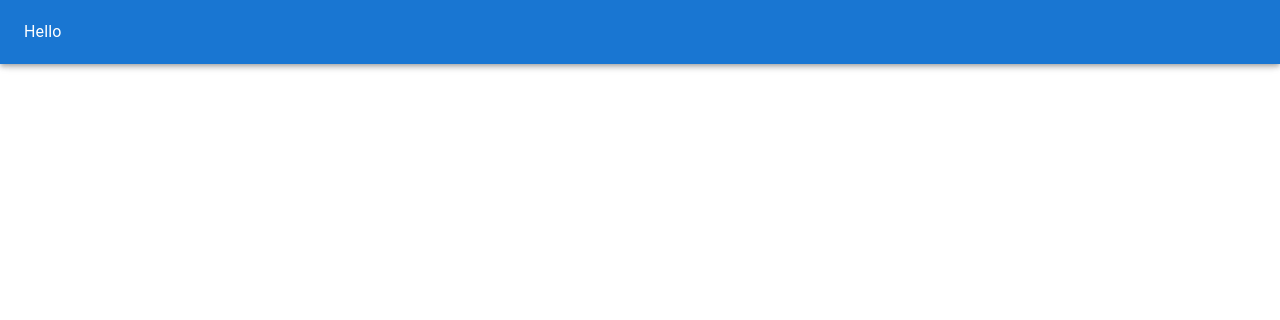
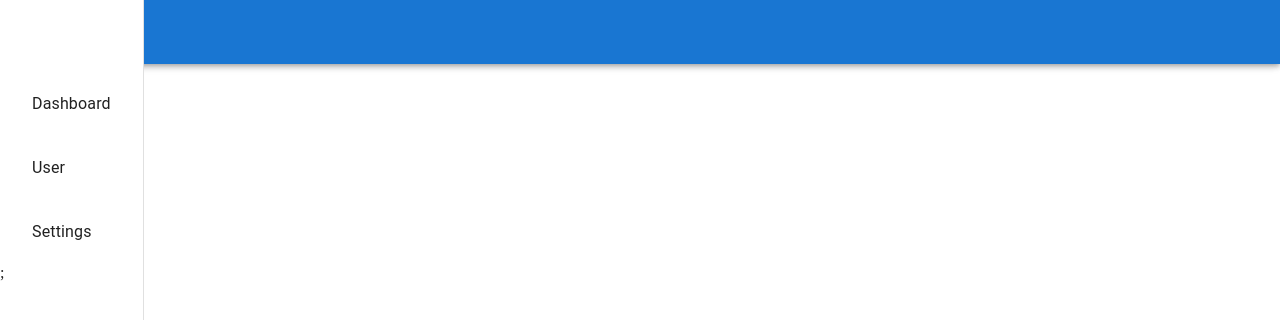
Before and after one commit to SandraCDT15/js-exercises, a Next.js app in the folder weekFour/exercise-1-ssr/: page / in a window 1280 px wide. Shown: the top 320 px of the page. Built offline with nearby package versions, Linux system fonts and the light colour scheme.

Commit message:
Add drawer element

```diff
--- a/weekFour/exercise-1-ssr/src/app/page.js
+++ b/weekFour/exercise-1-ssr/src/app/page.js
@@ -1,10 +1,12 @@
 import Appbar from "@/components/Appbar";
+import DrawerElm from "@/components/Drawer";
 import { Box } from "@mui/material";
 
 export default function Home() {
   return (
     <Box>
       <Appbar />
+      <DrawerElm />
     </Box>
   );
 }
--- /dev/null
+++ b/weekFour/exercise-1-ssr/src/components/Drawer.jsx
@@ -0,0 +1,36 @@
+import {
+  Box,
+  Drawer,
+  List,
+  ListItem,
+  ListItemButton,
+  ListItemText,
+  Toolbar,
+} from "@mui/material";
+
+const DrawerElm = () => {
+  const DrawerList = (
+    <Box>
+      <List>
+        {["Dashboard", "User", "Settings"].map((text) => (
+          <ListItem key={text}>
+            <ListItemButton>
+              <ListItemText primary={text} />
+            </ListItemButton>
+          </ListItem>
+        ))}
+        ;
+      </List>
+    </Box>
+  );
+  return (
+    <div>
+      <Drawer variant="permanent" anchor="left">
+        <Toolbar />
+        {DrawerList}
+      </Drawer>
+    </div>
+  );
+};
+
+export default DrawerElm;
```
